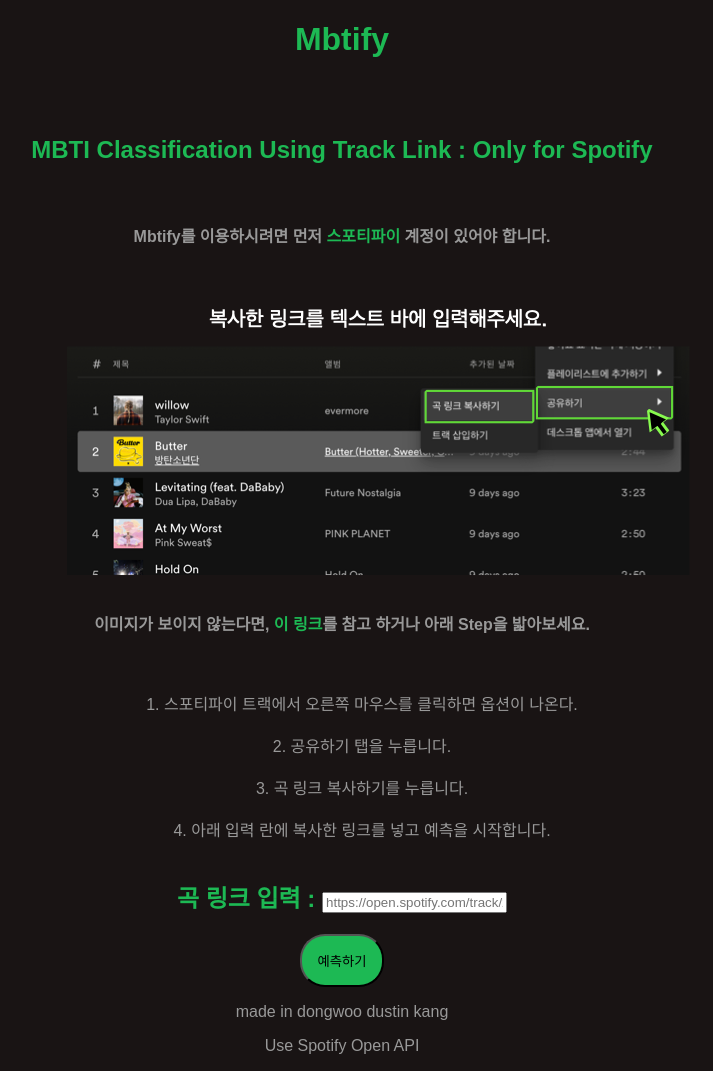
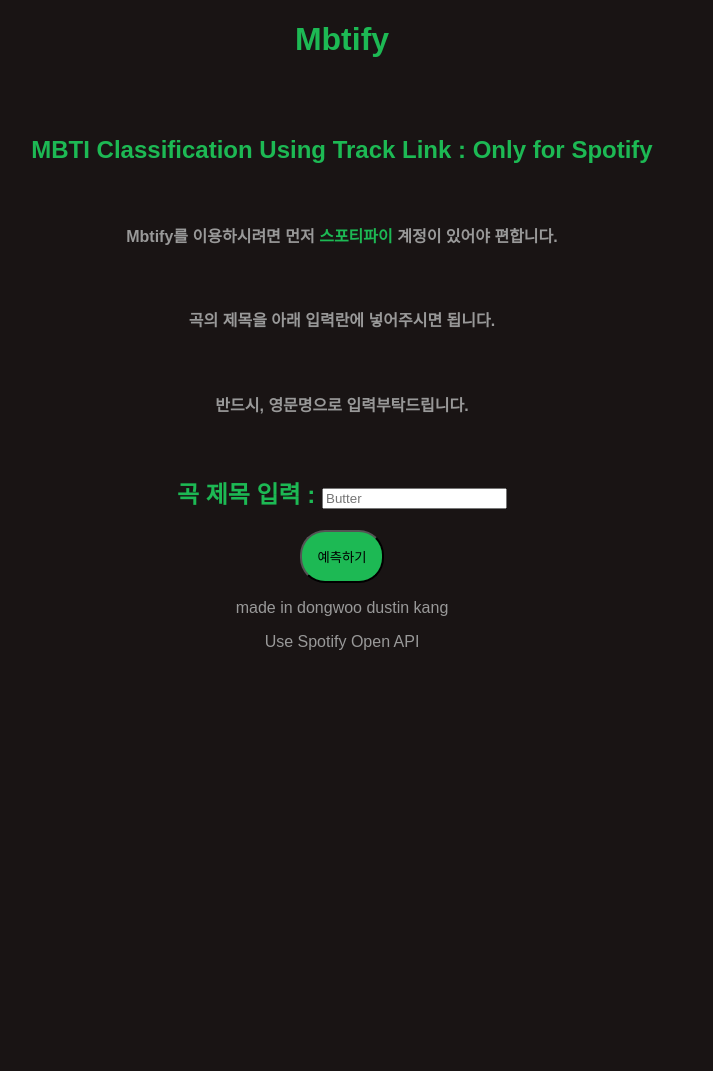
Before and after one commit to dustin-kang/db-music-mbti-classification, a Flask app: page / in a window 1280 px wide. Shown: the whole page, without its empty margins (298-1011 px from the left). After the commit the page ends 650 px from the top, so only its background shows below. Run offline with Flask 2, Linux system fonts and the light colour scheme; parts of the project's set-up code (start-up, migrations or seed data) failed here and were passed over.

Commit message:
custom Upload6

```diff
--- a/music.py
+++ b/music.py
@@ -71,13 +71,24 @@ def getTrackFeatures(token, data):
     import pandas as pd
     import numpy as np
 
-    data = data.split("track/")[1].split("?")[0]
-    endpoint_f = f"	https://api.spotify.com/v1/audio-features/{data}"
-    endpoint_i = f"	https://api.spotify.com/v1/tracks/{data}?market=US"
+    # 음악 쿼리를 링크로 변환하는 API (Search)
+    data = data.replace(' ', '%20')
+    endpoint = f"	https://api.spotify.com/v1/search?q={data}&type=track&market=KR&limit=1"
 
     getHeader = {
         "Authorization" : "Bearer " + token
     }
+
+    res_q = requests.get(endpoint, headers=getHeader)
+    track = res_q.json()
+    track = track["tracks"]["items"][0]["external_urls"]["spotify"]
+
+    # 음악 링크 -> 데이터로 바꿔주는 API (Tracks)
+    data = track.split("track/")[1].split("?")[0]
+    endpoint_f = f"	https://api.spotify.com/v1/audio-features/{data}"
+    endpoint_i = f"	https://api.spotify.com/v1/tracks/{data}?market=US"
+
+
 
     res_f = requests.get(endpoint_f, headers=getHeader)
     res_i = requests.get(endpoint_i, headers=getHeader)
--- a/templates/500.html
+++ b/templates/500.html
@@ -7,8 +7,9 @@
 
 
         <iframe src="https://giphy.com/embed/ghuvaCOI6GOoTX0RmH" width="480" height="400" frameBorder="0" class="giphy-embed" allowFullScreen></iframe>
-        <h1 style="font-family:sans-serif; color: #191414;">정확히 복사해보세요.</h1><br><br>
-        <h3 style="font-family:sans-serif; color: #191414;">곡 링크를 정확히 복사해보는 게 어떨까요?</h3>
+        <h1 style="font-family:sans-serif; color: #191414;">정확히 입력해보세요.</h1><br><br>
+        <h3 style="font-family:sans-serif; color: #191414;">곡 제목을 정확히 입력해보는 게 어떨까요?</h3>
+        <h3 style="font-family:sans-serif; color: #191414;">곡 제목의 영문명을 찾아보는 것도 좋아요.</h3>
         <a href='/' style="font-family:sans-serif; color: #191414;">돌아가기</a>
 
     </center>
--- a/templates/recv.html
+++ b/templates/recv.html
@@ -10,8 +10,10 @@
 
 
         <h1 style="font-family:sans-serif; color: #191414;">{{ pred[0] }}</h1><br><br>
-        <a href='/' style="font-family:sans-serif; color: #191414;">다시 해볼래요.</a>
-
+        <a href='/' style="font-family:sans-serif; color: #191414;">다시 해볼래요.</a><br><br>
+        <h3 style="font-family:sans-serif; color: #191414;">저희 서비스를 이용해주셔서 감사합니다.</h1>
+        <p style="font-family:sans-serif; color: #191414;">저희 서비스는 단순 Side Project 용이고 생각보다 다른 답이 나올 수 있습니다.<br> 데이터도 부족하기도 하고, 분류를 진행하기위해 16가지의 클래스분류를 해야하니 정확도가 낮아진다는 점 유의해주시길 바랍니다. <br>
+        더 좋은 모습과 발전을 기대하며 위 서비스는 재미용으로 해보시길 바랍니다.<br><br> 감사합니다.<br> 개발자 dustin 마음을 담아.(INTJ)</p>
     </center>
 
 </body>
--- a/templates/send.html
+++ b/templates/send.html
@@ -9,20 +9,13 @@
 
         <h1 style="font-family:sans-serif; color: #1DB954;">Mbtify</h1><br><br>
         <h2 style="font-family:sans-serif; color: #1DB954;">MBTI Classification Using Track Link : Only for Spotify</h2><br>
-        <h4 style="font-family:sans-serif; color: #999999;">Mbtify를 이용하시려면 먼저  <a href='https://www.spotify.com/', style="text-decoration-line: none; color: #1DB954;">스포티파이</a> 계정이 있어야 합니다.</h4><br>
-        <img src='https://raw.githubusercontent.com/dustin-kang/Proj3_MusicMBTIClassfication/custom/templates/home_2.png' alt="방법">
-        <h4 style="font-family:sans-serif; color: #999999;">이미지가 보이지 않는다면, <a href='https://github.com/dustin-kang/Proj3_MusicMBTIClassfication/blob/custom/templates/home_2.png', style="text-decoration-line: none; color: #1DB954;">이 링크</a>를 참고 하거나 아래 Step을 밟아보세요.</h4><br>
-        <ol style="font-family:sans-serif; color: #999999;">
-            1. 스포티파이 트랙에서 오른쪽 마우스를 클릭하면 옵션이 나온다.<br><br>
-            2. 공유하기 탭을 누릅니다.<br> <br>
-            3. 곡 링크 복사하기를 누릅니다.<br> <br>
-            4. 아래 입력 란에 복사한 링크를 넣고 예측을 시작합니다.<br> <br>
-        </ol>
-
-
+        <h4 style="font-family:sans-serif; color: #999999;">Mbtify를 이용하시려면 먼저  <a href='https://www.spotify.com/', style="text-decoration-line: none; color: #1DB954;">스포티파이</a> 계정이 있어야 편합니다.</h4><br>
+        <!-- <img src='https://raw.githubusercontent.com/dustin-kang/Proj3_MusicMBTIClassfication/custom/templates/home_2.png' alt="방법"> -->
+        <h4 style="font-family:sans-serif; color: #999999;">곡의 제목을 아래 입력란에 넣어주시면 됩니다.</h4><br>
+        <h4 style="font-family:sans-serif; color: #999999;">반드시, 영문명으로 입력부탁드립니다. </h4><br>
 
         <form method="POST", action="{{url_for('recv')}}">
-            <h2 style="font-family:sans-serif; color: #1DB954;"> 곡 링크 입력 :  <input type="text", name='inpute_code', placeholder="https://open.spotify.com/track/2bgTY4UwhfBYhGT4HUYStN?si=fdbf6222fa7b4c15" width="600px" ></h2>
+            <h2 style="font-family:sans-serif; color: #1DB954;"> 곡 제목 입력 :  <input type="text", name='inpute_code', placeholder="Butter" width="600px" ></h2>
             <input type="submit" , value='예측하기', style=" border-radius: 25px; padding: 15px; background-color: #1DB954;"  >
         </form>
 
```
Also changed, not shown: 1 other file.
